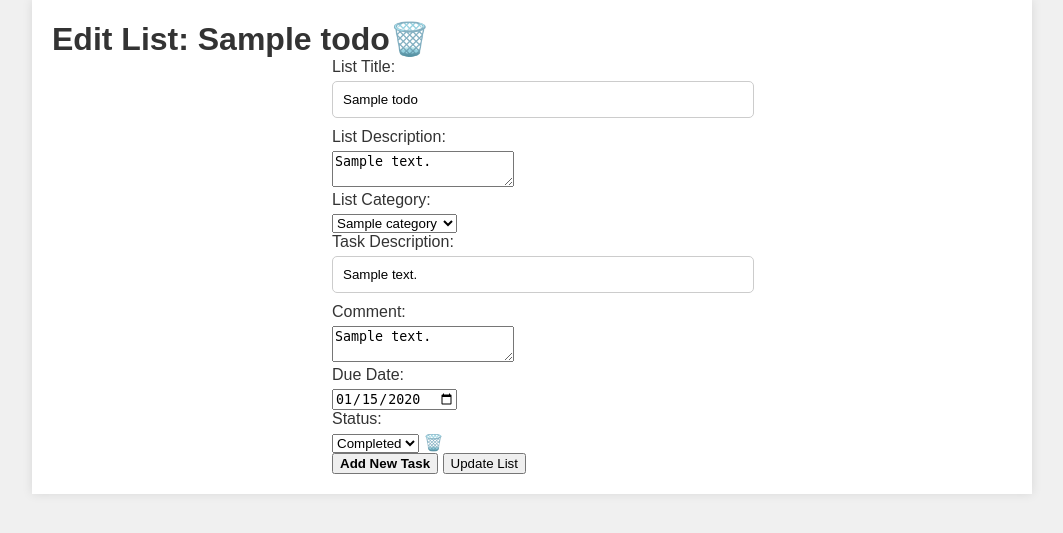
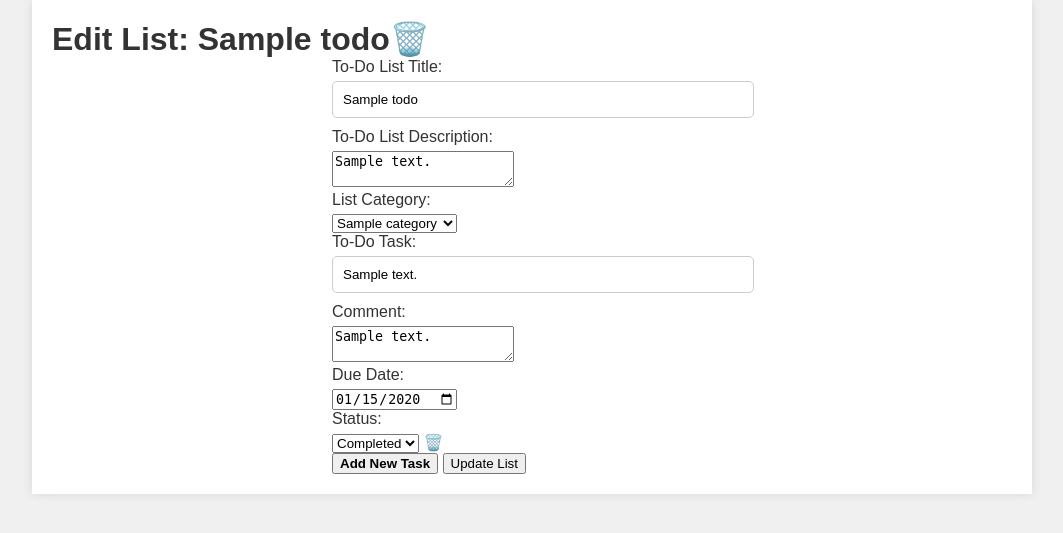
Before and after one commit to assemanur/dodone, a Flask app: template templates/list_details.html in a window 1280 px wide. Shown: the top 533 px of the page, without its empty margins (108-1171 px from the left). Run offline with Flask 3, Linux system fonts and the light colour scheme; tables that the repository leaves empty hold one stand-in row (values such as "Sample post"); the template is opened without the code that fills it: values that come from a table or form of the project are taken from there, most other values are stand-ins (such as "Sample title", 1, 10 or a date in 2020).

Commit message:
minor edits

```diff
--- a/templates/list_details.html
+++ b/templates/list_details.html
@@ -21,10 +21,10 @@ Edit List
     <!-- Form to edit the list -->
     <form action="/update_list/{{ todo_list.id }}" method="post">
         <!-- Fields for editing list title, description, and category -->
-        <label for="list_title">List Title:</label>
+        <label for="list_title">To-Do List Title:</label>
         <input type="text" id="list_title" name="list_title" value="{{ todo_list.title }}" required>
 
-        <label for="list_description">List Description:</label>
+        <label for="list_description">To-Do List Description:</label>
         <textarea id="list_description" name="list_description">{{ todo_list.description }}</textarea>
 
         <label for="list_category">List Category:</label>
@@ -44,7 +44,7 @@ Edit List
             <div class="todo_task">
                 <!-- Fields for editing task description, comment, due date, and status -->
                 <input type="hidden" name="task_id[]" value="{{ task.id }}">
-                <label for="task_description_{{ task.id }}">Task Description:</label>
+                <label for="task_description_{{ task.id }}">To-Do Task:</label>
                 <input type="text" id="task_description_{{ task.id }}" name="task_description[]" value="{{ task.description }}" required>
 
                 <label for="task_comment_{{ task.id }}">Comment:</label>
```
